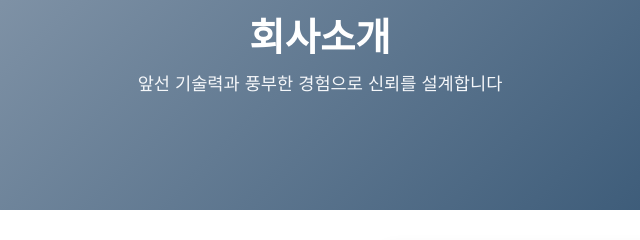
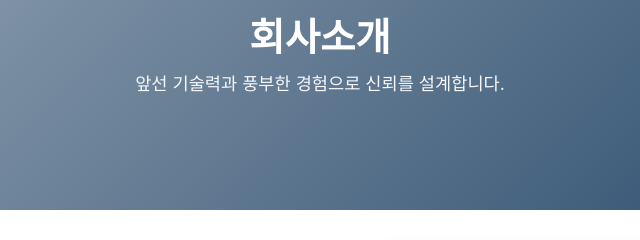
Before and after one commit to sechantec/Sechan-homepage, a plain HTML site: page about.html in a window 1280 px wide. Shown: the part 182-422 px from the top of the page, 320-960 px from the left. Drawn offline with Linux system fonts and the light colour scheme.

Commit message:
Update about.html

```diff
--- a/about.html
+++ b/about.html
@@ -36,7 +36,7 @@
     <section class="page-hero">
       <div class="overlay">
         <h1>회사소개</h1>
-        <p>앞선 기술력과 풍부한 경험으로 신뢰를 설계합니다</p>
+        <p>앞선 기술력과 풍부한 경험으로 신뢰를 설계합니다.</p>
       </div>
     </section>
 
```
